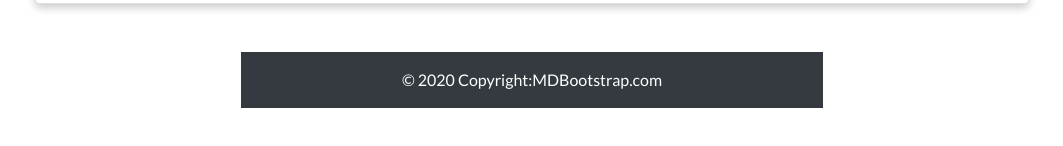
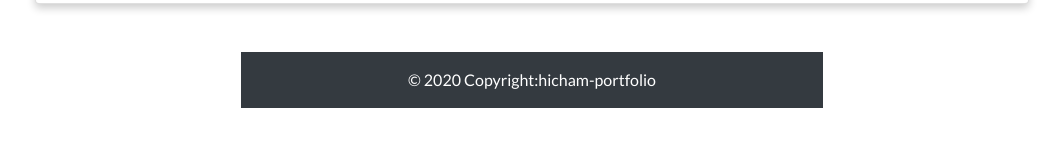
Before and after one commit to hicham-stf1/MyPortfolio, a React (Create React App) app: page /resume in a window 1280 px wide. Shown: the part 1517-1663 px from the top of the page, without its empty margins (108-1171 px from the left). Built offline with nearby package versions, Linux system fonts and the light colour scheme; a web font is replaced by a local one.

Commit message:
Footer Text modified

```diff
--- a/src/pages/Footer1.js
+++ b/src/pages/Footer1.js
@@ -9,7 +9,7 @@ function Footer1() {
   <footer class="bg-dark text-center text-white">
   <div class="text-center p-3" >
     © 2020 Copyright:
-    <a class="text-white" href="https://mdbootstrap.com/">MDBootstrap.com</a>
+    <a className="text-white" href='https://hicham-portfolio.herokuapp.com/' >hicham-portfolio</a>
   </div>
 
 </footer>
```
